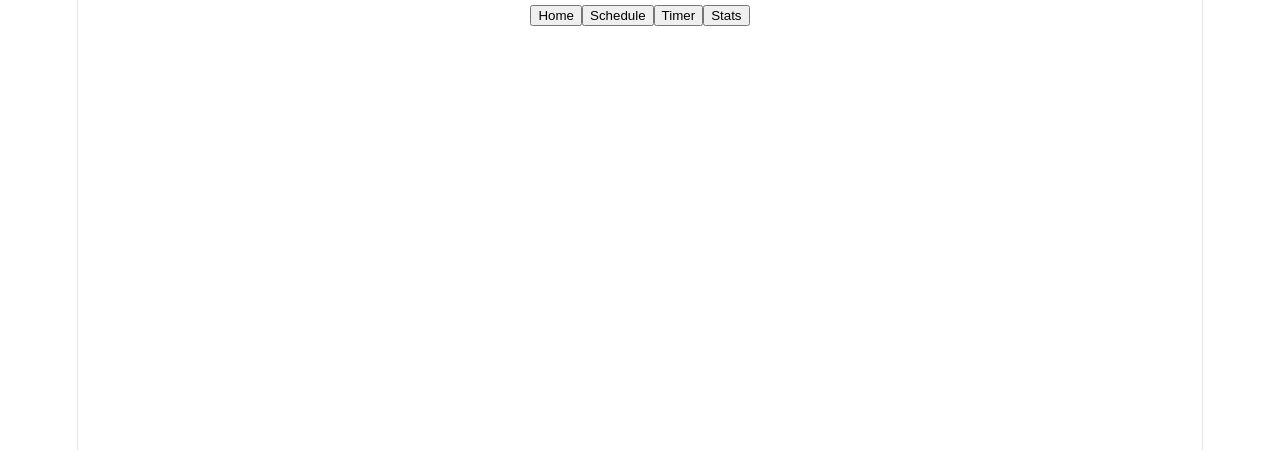
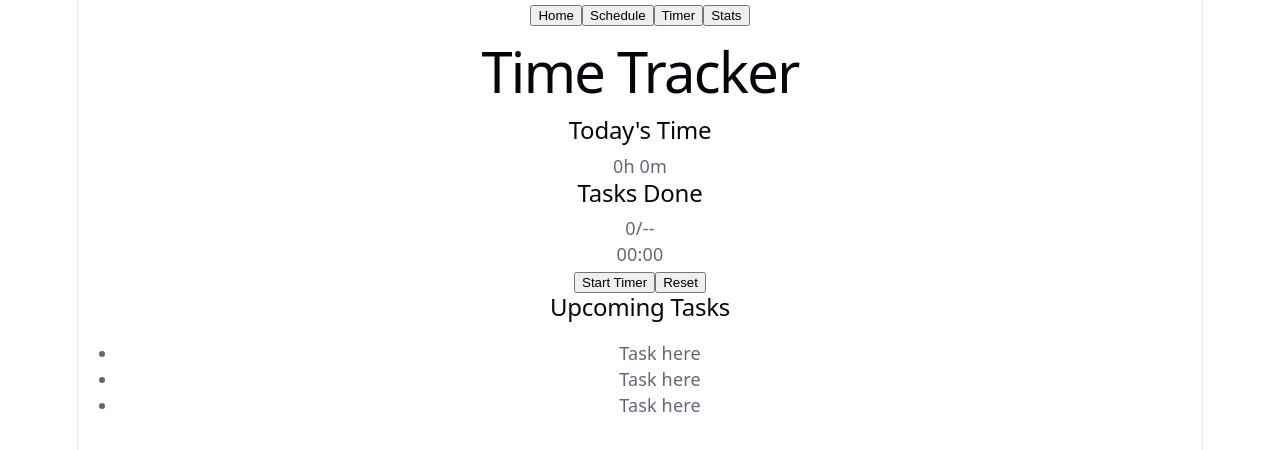
Before and after one commit to MapleDrizzle/FocusTask, a React (Vite) app: page /timer in a window 1280 px wide. Shown: the top 450 px of the page. Built offline with nearby package versions, Linux system fonts and the light colour scheme.

Commit message:
First skeleton of timer page

```diff
--- a/src/App.css
+++ b/src/App.css
@@ -181,4 +181,53 @@
     right: 0;
     border-right-color: var(--border);
   }
+
+  /*CSS for the Timer Page */
+  .timer-page {
+  max-width: 700px;
+  margin: 0 auto;
+  padding: 1.5rem;
 }
+
+.stats-grid {
+  display: grid;
+  grid-template-columns: repeat(auto-fit, minmax(180px, 1fr));
+  gap: 1rem;
+}
+
+.card,
+.timer-card,
+.tasks-card {
+  border: 2px solid #222;
+  border-radius: 12px;
+  padding: 1rem;
+  margin-top: 1rem;
+}
+
+.time-display {
+  font-size: 4rem;
+  font-weight: bold;
+  text-align: center;
+  margin: 1rem 0;
+}
+
+.button-row {
+  display: flex;
+  gap: 0.75rem;
+  justify-content: center;
+  flex-wrap: wrap;
+}
+
+button {
+  padding: 0.9rem 1.25rem;
+  font-size: 1rem;
+  border-radius: 10px;
+  border: 2px solid #222;
+  cursor: pointer;
+}
+
+button:focus-visible {
+  outline: 3px solid #005fcc;
+  outline-offset: 2px;
+}
+}
--- a/src/components/TimerDisplay.tsx
+++ b/src/components/TimerDisplay.tsx
@@ -0,0 +1,14 @@
+type Props = {
+  totalSeconds: number
+}
+
+export default function TimerDisplay({ totalSeconds }: Props) {
+  const minutes = Math.floor(totalSeconds / 60)
+  const seconds = totalSeconds % 60
+
+  return (
+    <p aria-live="polite" className="time-display">
+      {String(minutes).padStart(2, '0')}:{String(seconds).padStart(2, '0')}
+    </p>
+  )
+}
--- a/src/pages/Timer.tsx
+++ b/src/pages/Timer.tsx
@@ -1,3 +1,70 @@
+import { useEffect, useState } from "react"
+import TimerDisplay from "../components/TimerDisplay"
+
 export default function Timer() {
-    return <div className="page timer-page"></div>
+    const [secondsLeft, setSecondsLeft] = useState(0)
+    const [isRunning, setIsRunning] = useState(false)
+    const [completedTasks, setCompletedTasks] = useState(0)
+    const [todayMinutes, setTodayMinutes] = useState(0)
+
+    useEffect(() => {
+        if (!isRunning) return
+
+        const timer = setInterval(() => {
+            setSecondsLeft((prev) => {
+                if (prev === 0) {
+                    clearInterval(timer)
+                    setIsRunning(false)
+                    setTodayMinutes((m) => m + 45)
+                    return 0
+                }
+                return prev - 1
+            })
+        }, 1000)
+
+        return () => clearInterval(timer)
+    }, [isRunning])
+
+    const toggleTimer = () => setIsRunning((v) => !v)
+    const resetTimer = () => {
+        setIsRunning(false)
+        setSecondsLeft(45 * 60)
+    }
+
+    return (
+        <main className="timer-page">
+            <h1>Time Tracker</h1>
+            <section className="stats-grid" aria-label="Daily progress">
+                <div className="card">
+                <h2>Today's Time</h2>
+                <p>{Math.floor(todayMinutes / 60)}h {todayMinutes % 60}m</p>
+                </div>
+
+                <div className="card">
+                <h2>Tasks Done</h2>
+                <p>{completedTasks}/--</p>
+                </div>
+            </section>
+
+            <section className="timer-card" aria-label="Focus timer">
+                <TimerDisplay totalSeconds={secondsLeft} />
+
+                <div className="button-row">
+                <button onClick={toggleTimer}>
+                    {isRunning ? 'Pause Timer' : 'Start Timer'}
+                </button>
+                <button onClick={resetTimer}>Reset</button>
+                </div>
+            </section>
+
+            <section className="tasks-card">
+                <h2>Upcoming Tasks</h2>
+                <ul>
+                <li>Task here</li>
+                <li>Task here</li>
+                <li>Task here</li>
+                </ul>
+            </section>
+        </main>
+    )
 }
```
